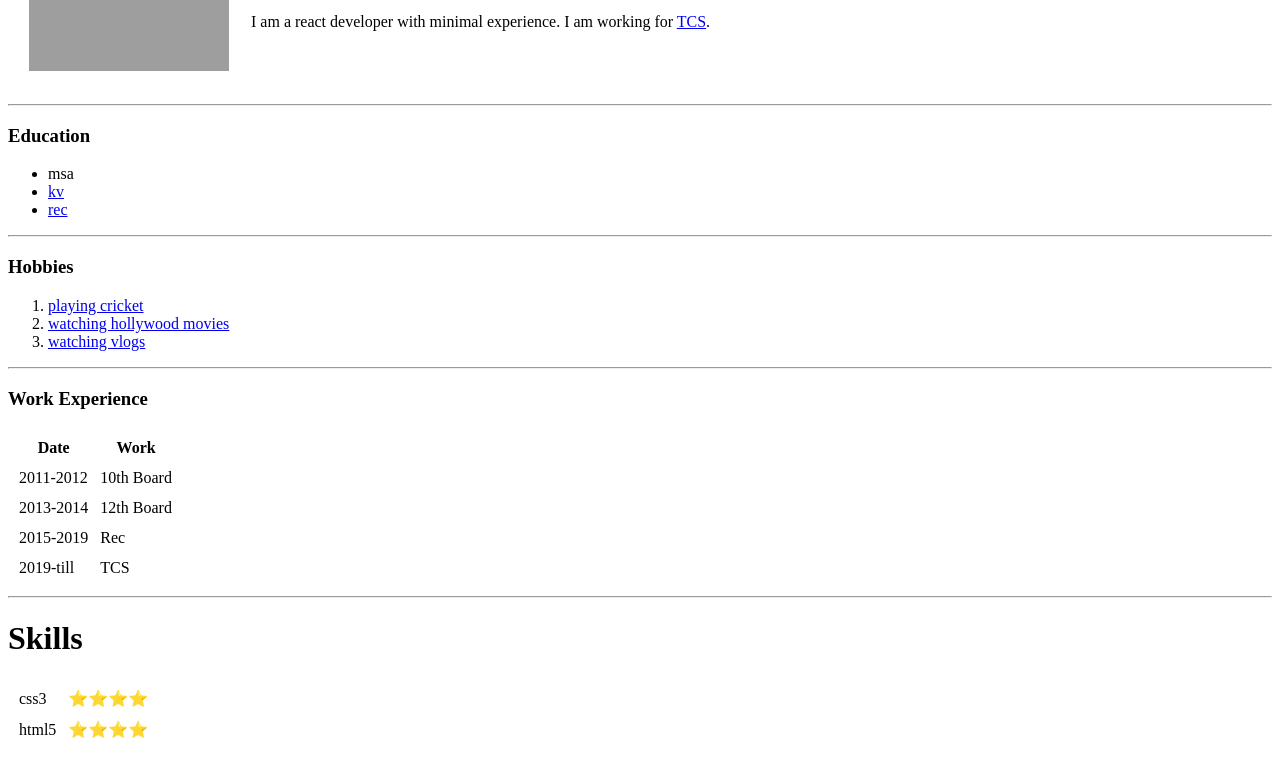
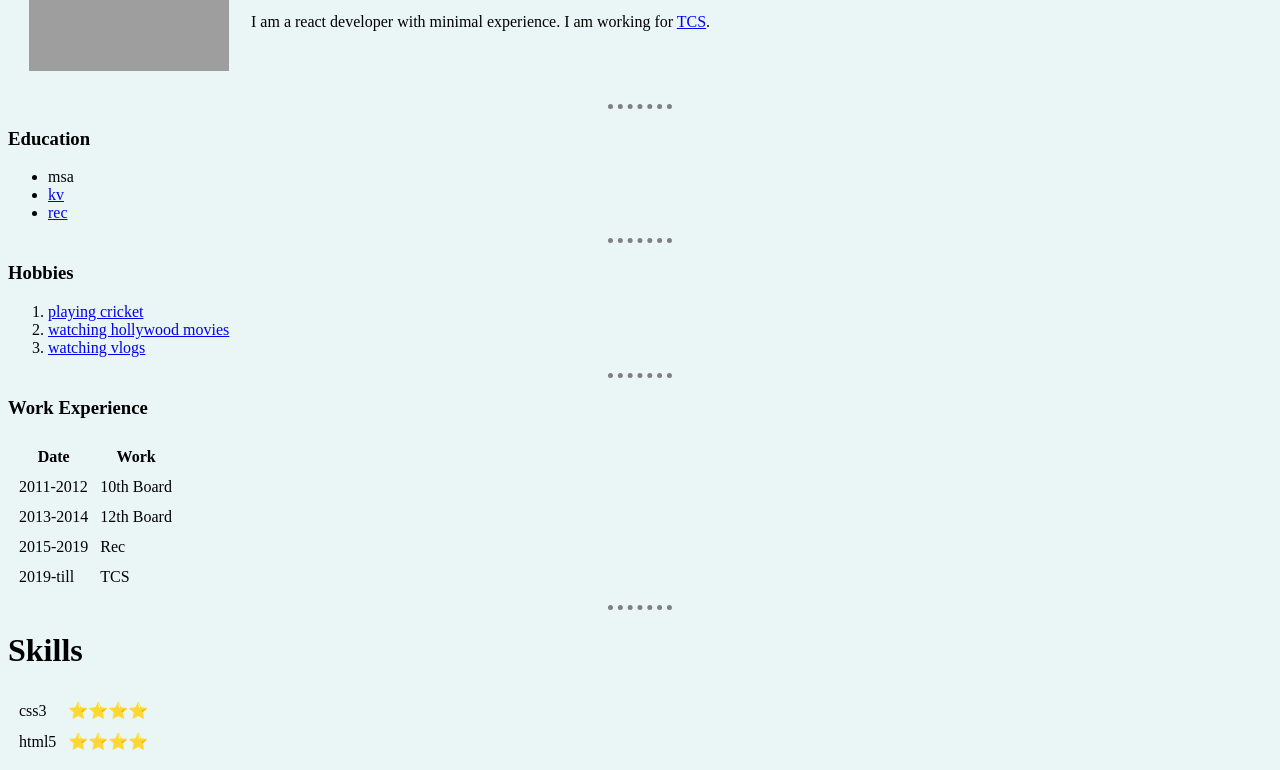
Before and after one commit to shark7860/CV, a plain HTML site: page index.html in a window 1280 px wide. Shown: the part 158-928 px from the top of the page. Drawn offline with Linux system fonts and the light colour scheme; grey boxes are pictures that could not be loaded.

Commit message:
CV files

```diff
--- a/index.html
+++ b/index.html
@@ -4,8 +4,19 @@
 <head>
   <meta charset="utf-8">
   <title>Shahrukh's personal site</title>
+  <style media="screen">
+    body {
+      background-color: #EAF6F6;
+    }
+    hr {
+      border-style: none;
+      border-top-style: dotted;
+      border-color: grey;
+      border-width: 5px;
+      width: 5%;
+    }
+  </style>
 </head>
-
 <body>
   <table cellspacing="20">
     <tr>
```
